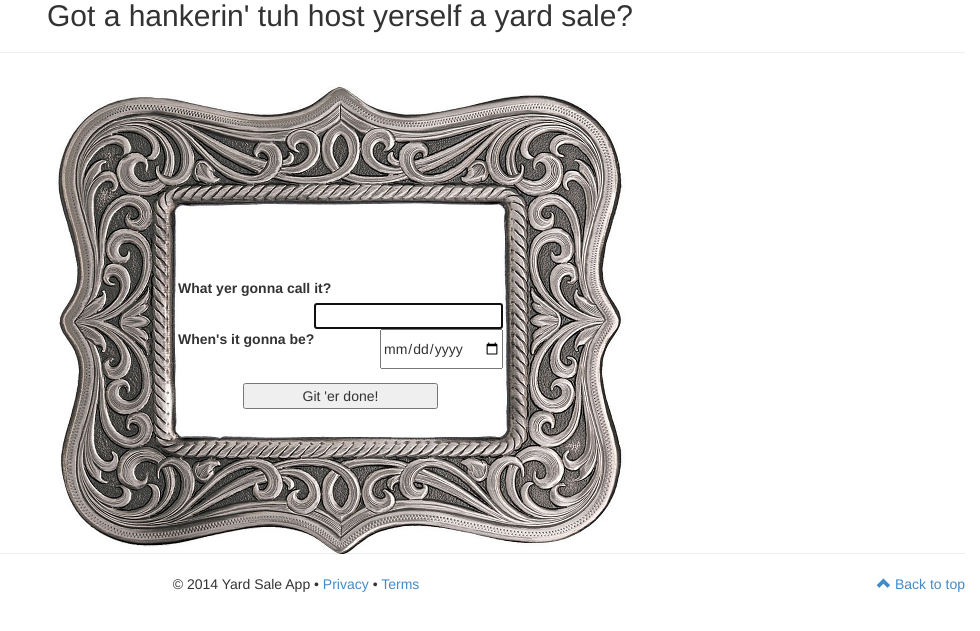
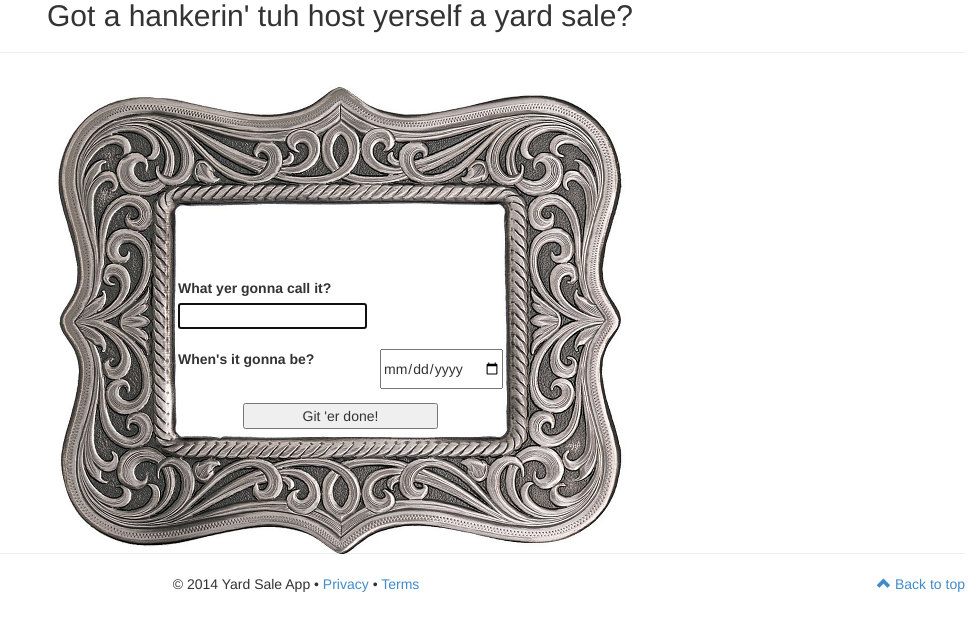
Before and after one commit to Runtheball/yard_sale_app, a Rails app: page /yard_sales/new in a window 1280 px wide. Shown: the part 71-702 px from the top of the page, without its empty margins (300-1280 px from the left). Run offline with Rails 7, Linux system fonts and the light colour scheme; the visitor is signed in with stand-in values (Sample User, id 1); style sheets or scripts are compiled from the project's sources; some libraries are stand-ins or nearby versions; some web fonts are replaced.

```diff
--- a/app/assets/stylesheets/yard_sales.css.scss
+++ b/app/assets/stylesheets/yard_sales.css.scss
@@ -21,15 +21,15 @@ h2 { text-align:center; }
   left:23%;
   top:42%;
   margin-bottom:5em;
-}
 
-.new_sale_form input[type="date"], .new_sale_form input[type="text"]{
+  input[type="date"], .new_sale_form input[type="text"]{
   float:right;
-}
+  }
 
-.new_sale_form input[type="submit"] {
+  input[type="submit"] {
   width: 60%;
   margin: 1em 0 0 20%;
+  }
 }
 
 
```
